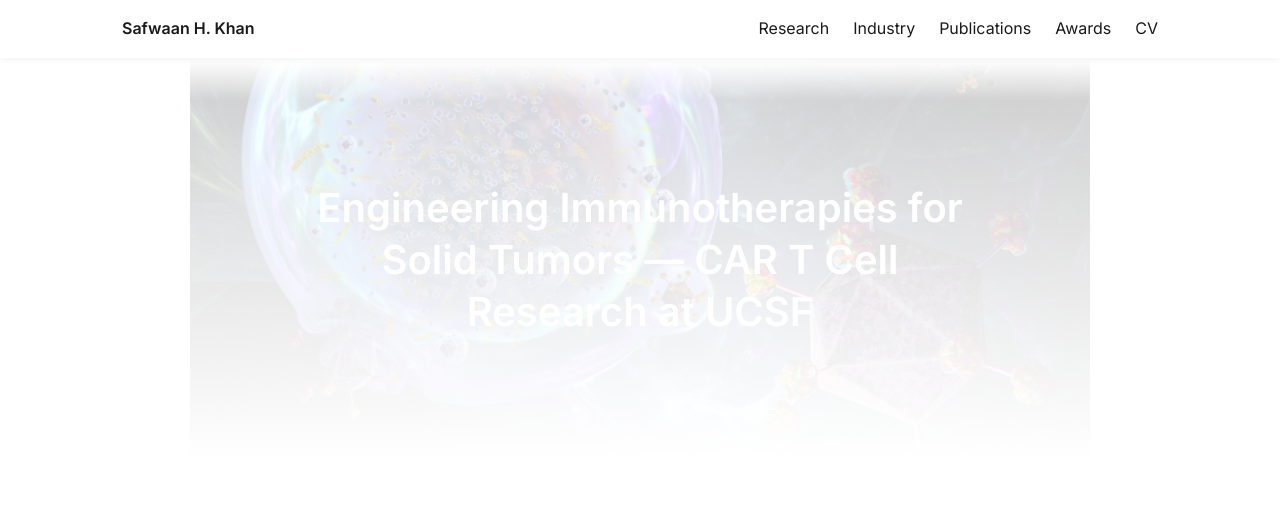
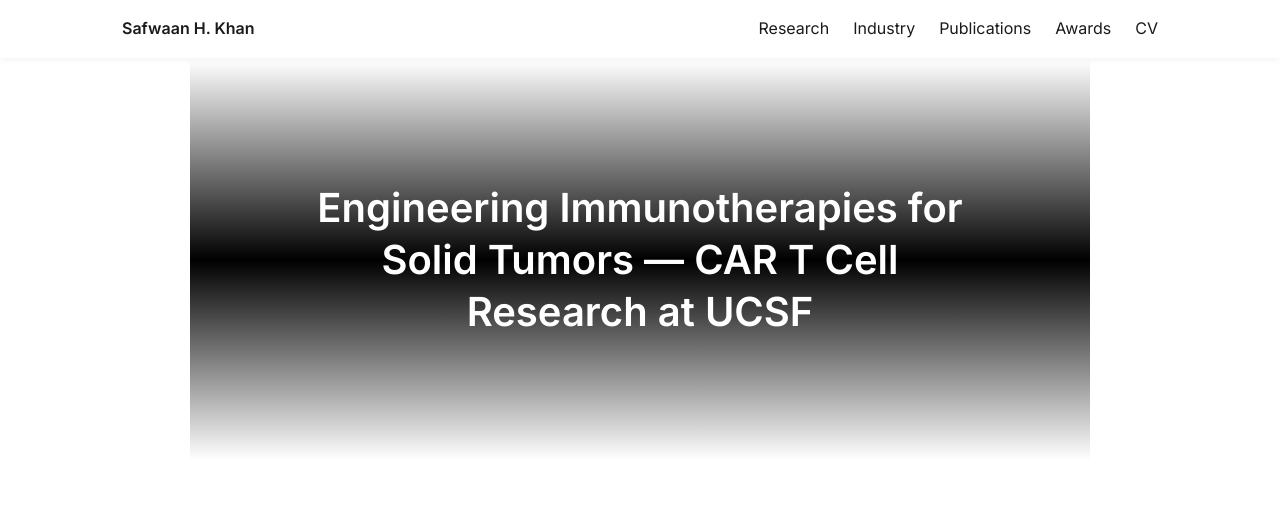
Before and after one commit to safkhan14/safwaankhan.github.io, a plain HTML site: page index.html in a window 1280 px wide. Shown: the top 532 px of the page. Drawn offline with Linux system fonts and the light colour scheme; grey boxes are pictures that could not be loaded.

Commit message:
Update index.html

```diff
--- a/index.html
+++ b/index.html
@@ -86,7 +86,7 @@
     .hero {
       height: 50vh;
       background:
-        linear-gradient(to bottom, rgba(255, 255, 255, 1) 0%, rgba(255, 255, 255, 0.8) 10%, rgba(255, 255, 255, 1) 100%),
+        linear-gradient(to bottom, rgba(255, 255, 255, 1) 0%, rgba(0, 0, 1) 50%, rgba(255, 255, 255, 1) 100%),
         url('CART.jpg') center/cover no-repeat;
       display: flex;
       justify-content: center;
```
